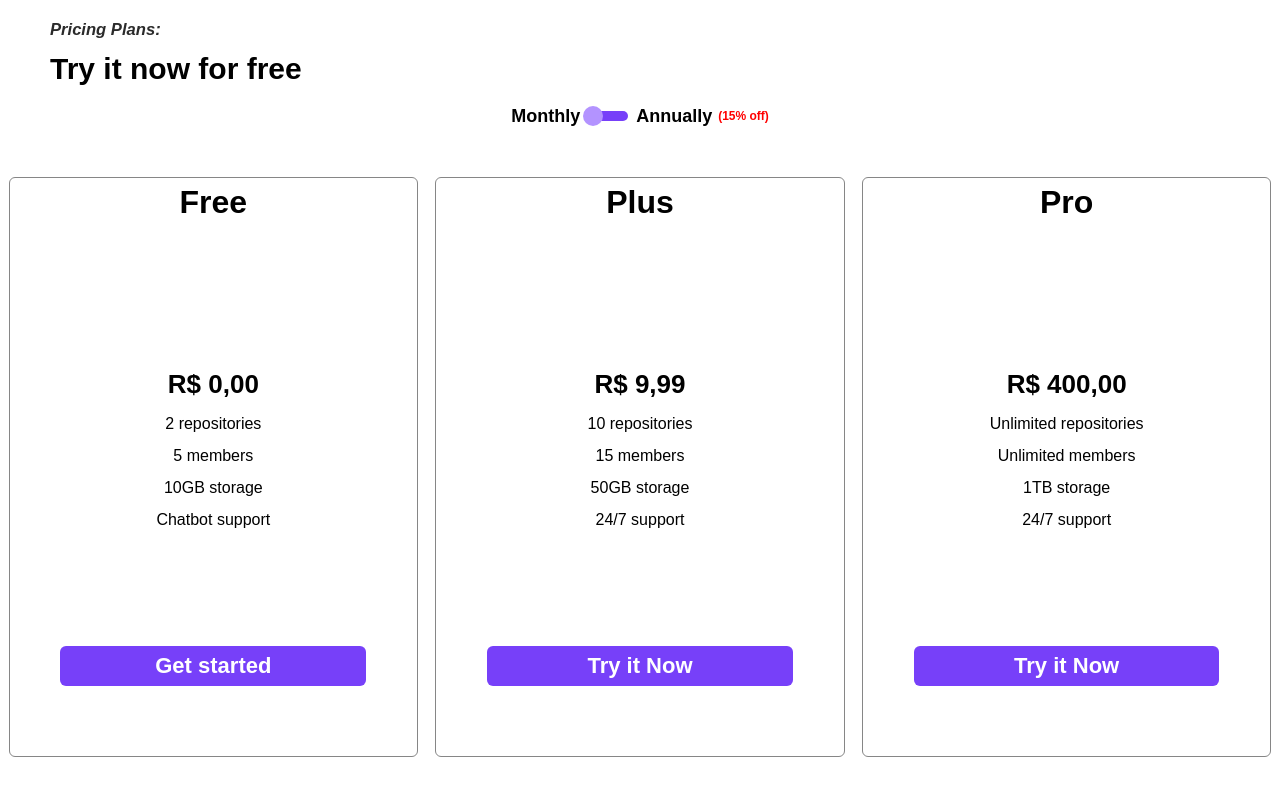
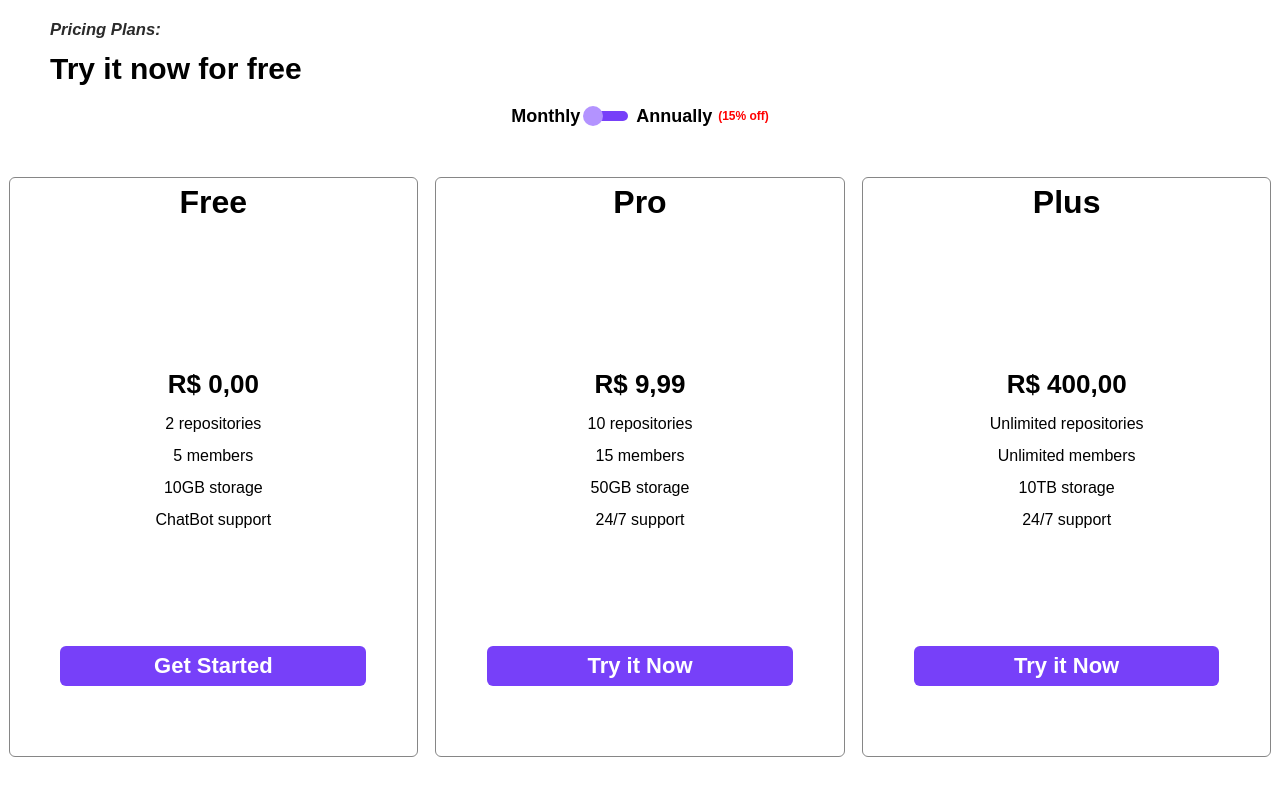
Before and after one commit to anddreluis2/pricing-page, a React (Vite) app: page / in a window 1280 px wide. Shown: the top 796 px of the page. Built offline with nearby package versions, Linux system fonts and the light colour scheme; data requests are answered from the project's data file.

Commit message:
renderizando cards com map

```diff
--- a/db.json
+++ b/db.json
@@ -8,7 +8,7 @@
             "members": "5 members",
             "storage": "10GB storage",
             "support": "ChatBot support",
-            "button-text": "Get Started"
+            "buttontext": "Get Started"
         },
         {
             "id": 2,
@@ -18,7 +18,7 @@
             "members": "15 members",
             "storage": "50GB storage",
             "support": "24/7 support",
-            "button-text": "Try it Now"
+            "buttontext": "Try it Now"
         },
         {
             "id": 3,
@@ -28,7 +28,7 @@
             "members": "Unlimited members",
             "storage": "10TB storage",
             "support": "24/7 support",
-            "button-text": "Try it Now"
+            "buttontext": "Try it Now"
         }
     ]
 }
--- a/package.json
+++ b/package.json
@@ -10,6 +10,7 @@
   },
   "dependencies": {
     "@types/sass": "^1.43.1",
+    "axios": "^0.27.2",
     "json-server": "^0.17.0",
     "react": "^18.2.0",
     "react-dom": "^18.2.0",
--- a/src/components/Cards/Index.tsx
+++ b/src/components/Cards/Index.tsx
@@ -1,47 +1,39 @@
 import styles from './styles.module.scss'
+import axios from 'axios'
+import React, { useEffect, useState } from 'react'
 
 export function Cards() {
+
+    const [info, setInfo] = useState<any>([])
+
+    const getData = async () => {
+        const response = await axios.get("http://localhost:3000/planos")
+        setInfo(response.data)
+    }
+    useEffect(() => {
+        getData();
+    }, [])
+
     return (
         <div className={styles.container}>
-            <div className={styles.card}>
-                <h1>Free</h1>
-                <div className={styles.text}>
-                    <p>R$ 0,00</p>
-                    <ul>
-                        <li>2 repositories</li>
-                        <li>5 members</li>
-                        <li>10GB storage</li>
-                        <li>Chatbot support</li>
-                    </ul>
-                </div>
-                <button>Get started</button>
-            </div>
-            <div className={styles.card}>
-                <h1>Plus</h1>
-                <div className={styles.text}>
-                    <p>R$ 9,99</p>
-                    <ul>
-                        <li>10 repositories</li>
-                        <li>15 members</li>
-                        <li>50GB storage</li>
-                        <li>24/7 support</li>
-                    </ul>
-                </div>
-                <button>Try it Now</button>
-            </div>
-            <div className={styles.card}>
-                <h1>Pro</h1>
-                <div className={styles.text}>
-                    <p>R$ 400,00</p>
-                    <ul>
-                        <li>Unlimited repositories</li>
-                        <li>Unlimited members</li>
-                        <li>1TB storage</li>
-                        <li>24/7 support</li>
-                    </ul>
-                </div>
-                <button>Try it Now</button>
-            </div>
-        </div>
+            {
+                info.map((resp: any) => (
+                    <div className={styles.card} key={resp.id}>
+                        <h1>{resp.name}</h1>
+                        <div className={styles.text}>
+                            <p>{resp.price}</p>
+                            <ul>
+                                <li>{resp.repositories}</li>
+                                <li>{resp.members}</li>
+                                <li>{resp.storage}</li>
+                                <li>{resp.support}</li>
+                            </ul>
+                        </div>
+                        <button>{resp.buttontext}</button>
+                    </div>
+
+                ))
+            }
+        </div >
     )
 }
```
Also changed, not shown: 2 other files (tests, documents, lock files or other folders).
